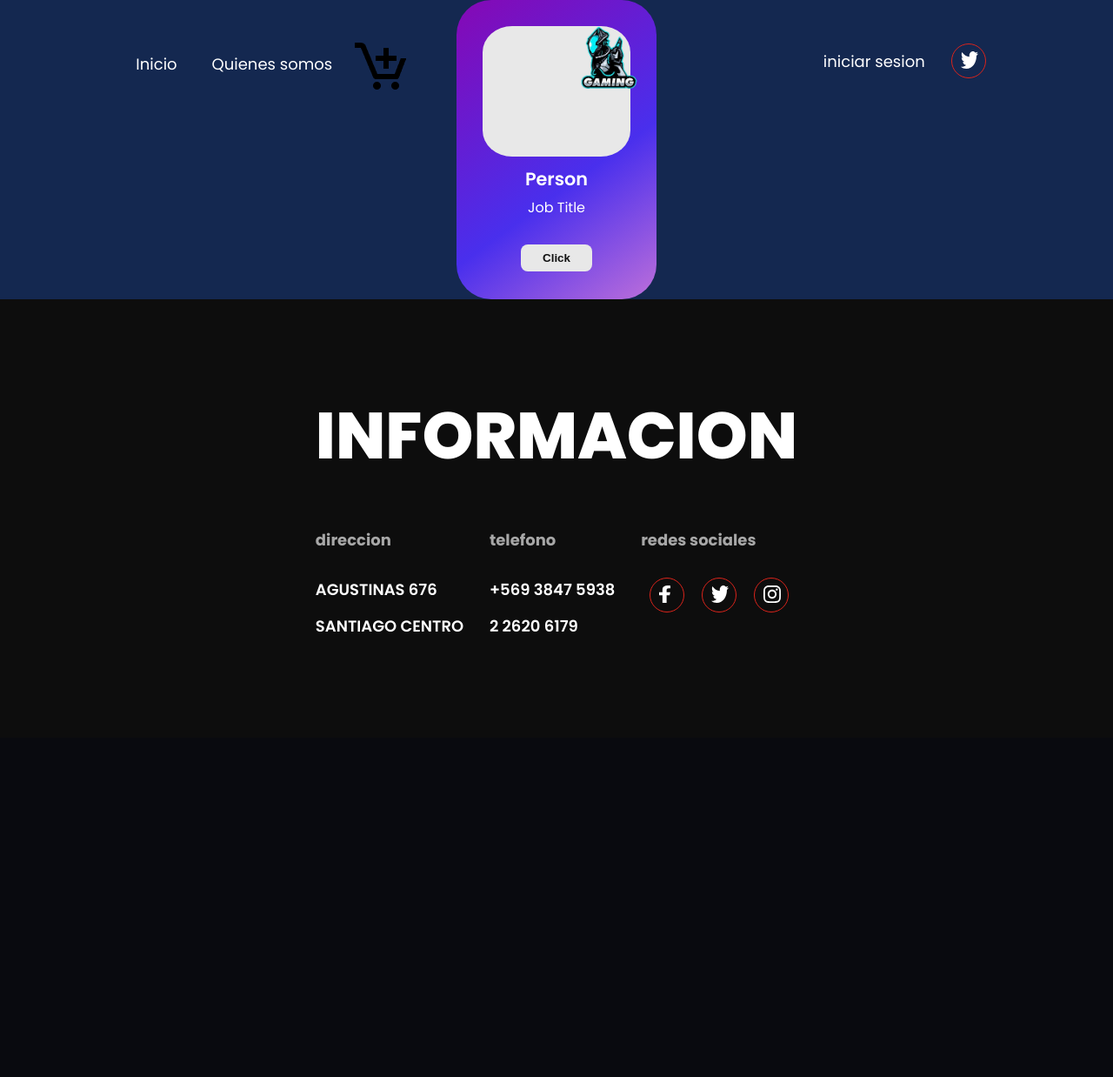
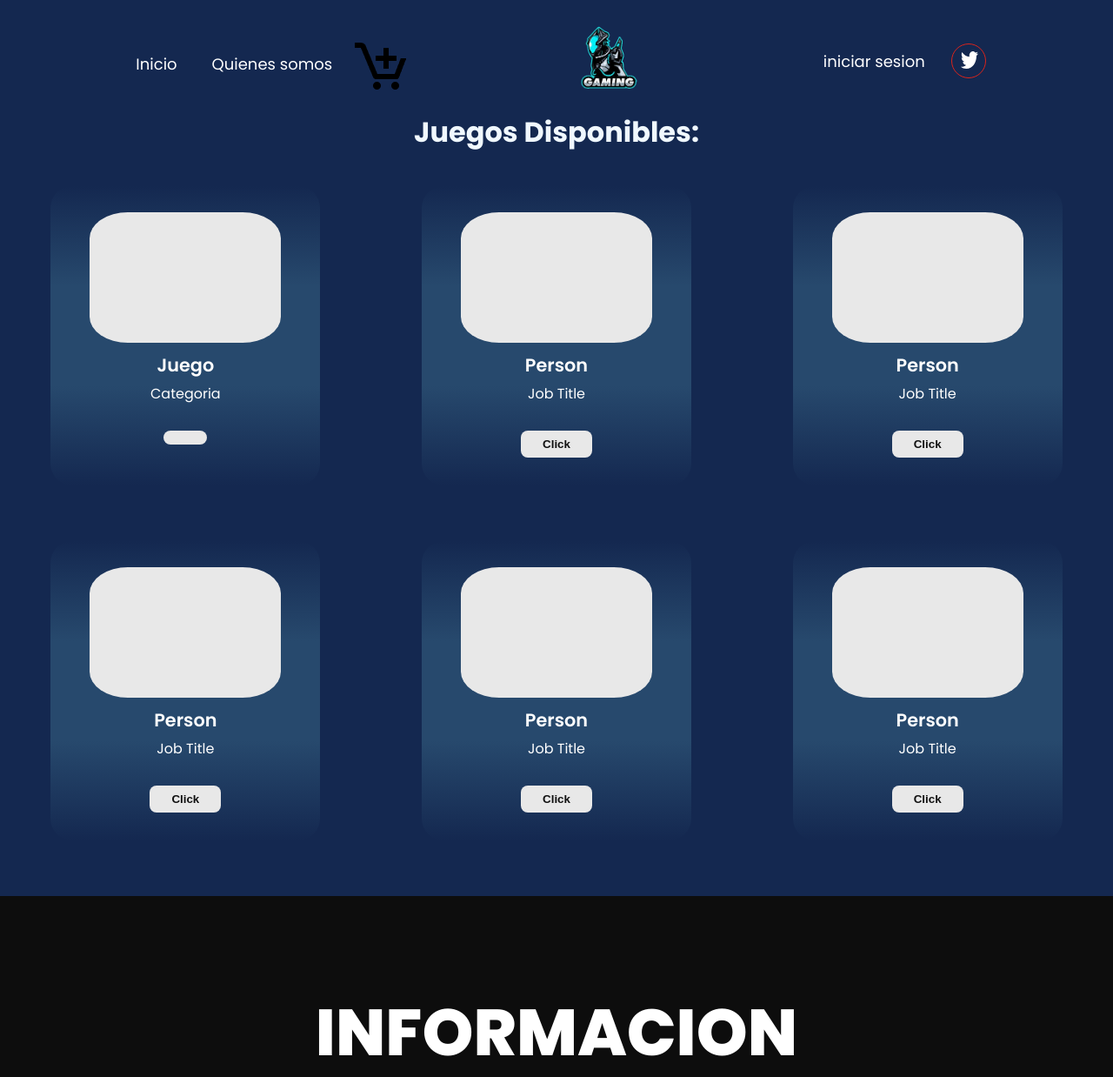
Before and after one commit to ToroDanger/dmpProject, a Django app: template modelo/templates/modelo/juegos.html in a window 1280 px wide. Shown: the top 1238 px of the page at 87% size. Before the commit the page ends 727 px from the top, so only its background shows below. Run offline with Django 3.2, Linux system fonts and the light colour scheme; the template is opened without the code that fills it, so the values that code supplies are empty.

Commit message:
Vista juegos a la mitad

```diff
--- a/modelo/static/css/css.css
+++ b/modelo/static/css/css.css
@@ -27,6 +27,13 @@
     color: #ffffff;
 }
 
+.card-container{
+
+    margin-top: 1%;
+    margin-bottom: 5%;
+    display: flex;
+}
+
 .card{
     margin-top: 30px !important;
     margin-left: 50px !important;
@@ -39,18 +46,22 @@
     color: #ffffff;
     transition: background-color 3s ease;
     border-radius: 20px;
+
 }
 
 .card-1 {
-    width: 230px;
+    width: 310px;
     height: 344px;
-    background-image: linear-gradient(144deg,#8608b4, #492fed 60%,#bd6fda);
+    background-image: linear-gradient(#142850,#27496D, #27496D,#142850);
     border: none;
-    border-radius: 40px;
+    border-radius: 25px;
     padding-top: 10px;
     position: relative;
+    margin: 10px;
     margin: auto;
+    position: relative;
     font-family: inherit;
+
   }
 
 .card-1 span {
@@ -72,7 +83,7 @@
   }
 
 .card-1 .img {
-    width: 170px;
+    width: 220px;
     height: 150px;
     background: #e8e8e8;
     border-radius: 20%;
--- a/modelo/templates/modelo/juegos.html
+++ b/modelo/templates/modelo/juegos.html
@@ -69,6 +69,44 @@
 
             </div>
         </header>
+        <div style="margin-top:10%; text-align: center; color: aliceblue;">
+            <h1>Juegos Disponibles:</h1><br>
+        </div>
+            <div class="card-container">
+
+                <div class="card-1">
+                    <div class="card-border-top">
+                    </div>
+                    <div class="img">
+                    </div>
+                    <span> Juego</span>
+                    <p class="job"> Categoria</p>
+                    <button>
+                    </button>
+                </div>
+                <div class="card-1">
+                    <div class="card-border-top">
+                    </div>
+                    <div class="img">
+                    </div>
+                    <span> Person</span>
+                    <p class="job"> Job Title</p>
+                    <button> Click
+                    </button>
+                </div>
+                <div class="card-1">
+                    <div class="card-border-top">
+                    </div>
+                    <div class="img">
+                    </div>
+                    <span> Person</span>
+                    <p class="job"> Job Title</p>
+                    <button> Click
+                    </button>
+                </div>
+            </div>
+        </div>
+        <div class="card-container">
 
             <div class="card-1">
                 <div class="card-border-top">
@@ -79,8 +117,28 @@
                 <p class="job"> Job Title</p>
                 <button> Click
                 </button>
-              </div>
-
+            </div>
+            <div class="card-1">
+                <div class="card-border-top">
+                </div>
+                <div class="img">
+                </div>
+                <span> Person</span>
+                <p class="job"> Job Title</p>
+                <button> Click
+                </button>
+            </div>
+            <div class="card-1">
+                <div class="card-border-top">
+                </div>
+                <div class="img">
+                </div>
+                <span> Person</span>
+                <p class="job"> Job Title</p>
+                <button> Click
+                </button>
+            </div>
+        </div>
 
 
 
```
